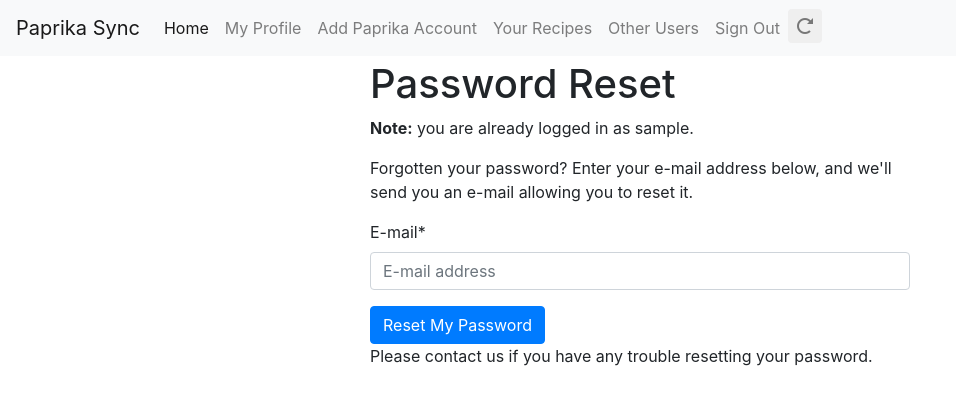
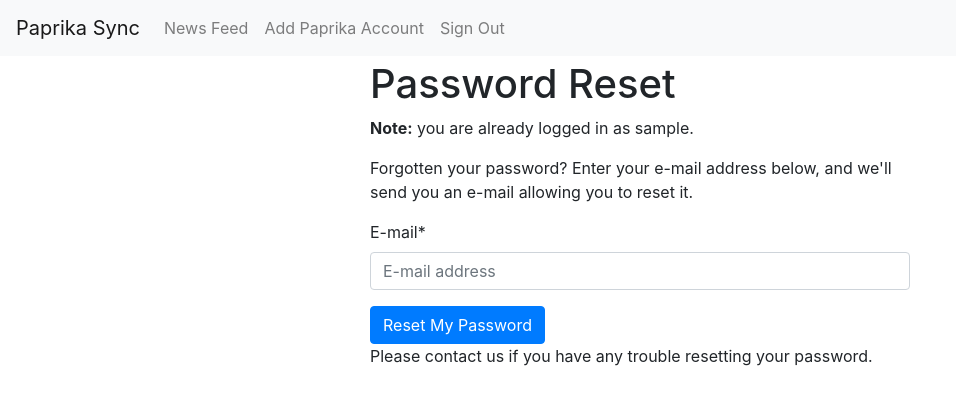
Before and after one commit to grschafer/paprika-sync, a Django app: page /accounts/password/reset/ in a window 1280 px wide. Shown: the top 405 px of the page, without its empty margins (0-956 px from the left). Run offline with Django 3.2, Linux system fonts and the light colour scheme; the visitor is signed in with stand-in values (Sample User, id 1); some libraries are stand-ins or nearby versions.

Commit message:
Update navbar to show active + only relevant links

```diff
--- a/paprika_sync/core/views.py
+++ b/paprika_sync/core/views.py
@@ -51,7 +51,7 @@ class AddPaprikaAccountView(LoginRequiredMixin, CreateView):
 
 class RequestAccountSyncView(LoginRequiredMixin, RedirectView):
     http_method_names = ['post']
-    pattern_name = 'core:home'
+    pattern_name = 'core:recipes'
 
     def post(self, request, *args, **kwargs):
         for pa in request.user.paprika_accounts.all():
--- a/paprika_sync/static/css/project.css
+++ b/paprika_sync/static/css/project.css
@@ -30,4 +30,11 @@
   border: red 1px solid;
 }
 
+form.request-sync p {
+  text-align: right;
+}
+form.request-sync button {
+  padding: 4px;
+}
+
 /*# sourceMappingURL=project.css.map */
--- a/paprika_sync/static/sass/project.scss
+++ b/paprika_sync/static/sass/project.scss
@@ -57,3 +57,11 @@ $red: #b94a48;
         border: red 1px solid;
     }
 }
+form.request-sync {
+    p {
+        text-align: right;
+    }
+    button {
+        padding: 4px;
+    }
+}
--- a/paprika_sync/templates/base.html
+++ b/paprika_sync/templates/base.html
@@ -37,48 +37,54 @@
 
     <div class="mb-1">
       <nav class="navbar navbar-expand-md navbar-light bg-light">
+        {% url 'core:home' as home_url %}
+        {% url 'core:add_paprika_account' as add_account_url %}
+        {% url 'core:recipes' as recipes_url %}
+        {% url 'core:accounts' as accounts_url %}
+        {% url 'account_signup' as signup_url %}
+        {% url 'account_login' as login_url %}
+        {% url 'account_logout' as logout_url %}
         <button class="navbar-toggler navbar-toggler-right" type="button" data-toggle="collapse" data-target="#navbarSupportedContent" aria-controls="navbarSupportedContent" aria-expanded="false" aria-label="Toggle navigation">
           <span class="navbar-toggler-icon"></span>
         </button>
-        <a class="navbar-brand" href="{% url 'core:home' %}">Paprika Sync</a>
+        <a class="navbar-brand" href="{{ home_url }}">Paprika Sync</a>
 
         <div class="collapse navbar-collapse" id="navbarSupportedContent">
           <ul class="navbar-nav mr-auto">
-            <li class="nav-item active">
-              <a class="nav-link" href="{% url 'core:home' %}">Home <span class="sr-only">(current)</span></a>
-            </li>
             {% if request.user.is_authenticated %}
+              {% comment %}
               <li class="nav-item">
                 {# URL provided by django-allauth/account/urls.py #}
                 <a class="nav-link" href="{% url 'users:detail' request.user.username  %}">{% trans "My Profile" %}</a>
               </li>
-              <li class="nav-item">
-                <a class="nav-link" href="{% url 'core:add_paprika_account' %}">{% trans "Add Paprika Account" %}</a>
+              {% endcomment %}
+              <li class="nav-item {% if request.path == home_url %}active{% endif %}">
+                <a class="nav-link" href="{{ home_url }}">News Feed</a>
               </li>
-              <li class="nav-item">
-                <a class="nav-link" href="{% url 'core:recipes' %}">Your Recipes</a>
+              {% if request.user.paprika_accounts.all %}
+              <li class="nav-item {% if request.path == recipes_url %}active{% endif %}">
+                <a class="nav-link" href="{{ recipes_url }}">Your Recipes</a>
               </li>
-              <li class="nav-item">
-                <a class="nav-link" href="#">Other Users</a>
+              <li class="nav-item {% if request.path == accounts_url %}active{% endif %}">
+                <a class="nav-link" href="{{ accounts_url }}">Compare Recipes</a>
               </li>
-              <li class="nav-item">
+              {% else %}
+                <li class="nav-item {% if request.path == add_account_url %}active{% endif %}">
+                  <a class="nav-link" href="{{ add_account_url }}">{% trans "Add Paprika Account" %}</a>
+                </li>
+              {% endif %}
+              <li class="nav-item {% if request.path == logout_url %}active{% endif %}">
                 {# URL provided by django-allauth/account/urls.py #}
-                <a class="nav-link" href="{% url 'account_logout' %}">{% trans "Sign Out" %}</a>
-              </li>
-              <li class="nav-item">
-                  <form method="post" action="{% url 'core:request_account_sync' %}">
-                      {% csrf_token %}
-                      <button type="submit" class="btn nav-link oi oi-reload" title="request sync of recipes">
-                  </form>
+                <a class="nav-link" href="{{ logout_url }}">{% trans "Sign Out" %}</a>
               </li>
             {% else %}
-              <li class="nav-item">
+              <li class="nav-item {% if request.path == signup_url %}active{% endif %}">
                 {# URL provided by django-allauth/account/urls.py #}
-                <a id="sign-up-link" class="nav-link" href="{% url 'account_signup' %}">{% trans "Sign Up" %}</a>
+                <a id="sign-up-link" class="nav-link" href="{{ signup_url }}">{% trans "Sign Up" %}</a>
               </li>
-              <li class="nav-item">
+              <li class="nav-item {% if request.path == login_url %}active{% endif %}">
                 {# URL provided by django-allauth/account/urls.py #}
-                <a id="log-in-link" class="nav-link" href="{% url 'account_login' %}">{% trans "Sign In" %}</a>
+                <a id="log-in-link" class="nav-link" href="{{ login_url }}">{% trans "Sign In" %}</a>
               </li>
             {% endif %}
           </ul>
--- a/paprika_sync/templates/core/recipe_list.html
+++ b/paprika_sync/templates/core/recipe_list.html
@@ -5,6 +5,12 @@
 
 <h1>Your Recipes</h1>
 
+<form method="post" class="request-sync" action="{% url 'core:request_account_sync' %}">
+    {% csrf_token %}
+    <p>Force sync:
+        <button type="submit" class="btn nav-link oi oi-reload" title="request sync of recipes"></button>
+    </p>
+</form>
 
 <section class="table-responsive recipe-list">
     <table class="table table-sm table-hover">
```
Also changed, not shown: 1 other file.
